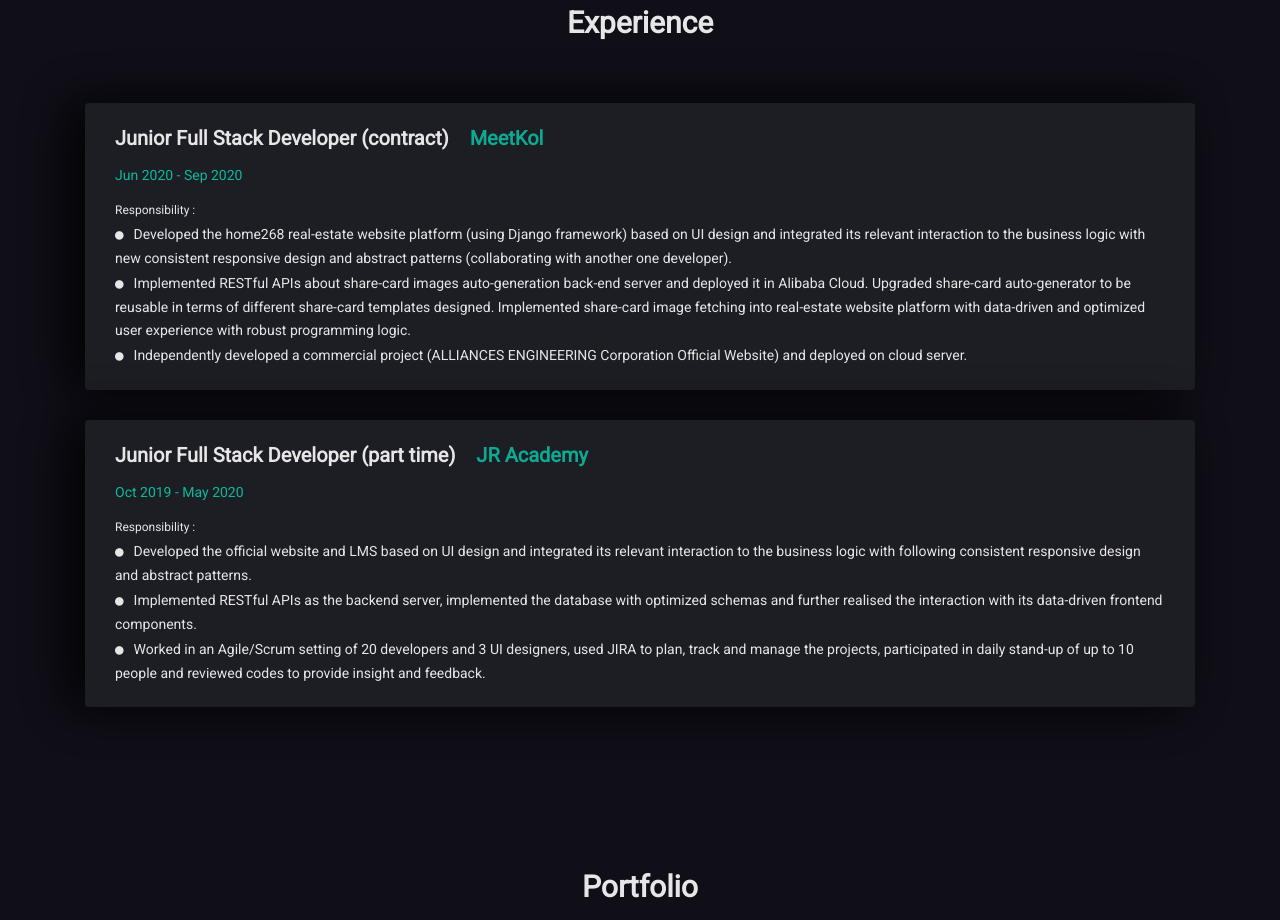
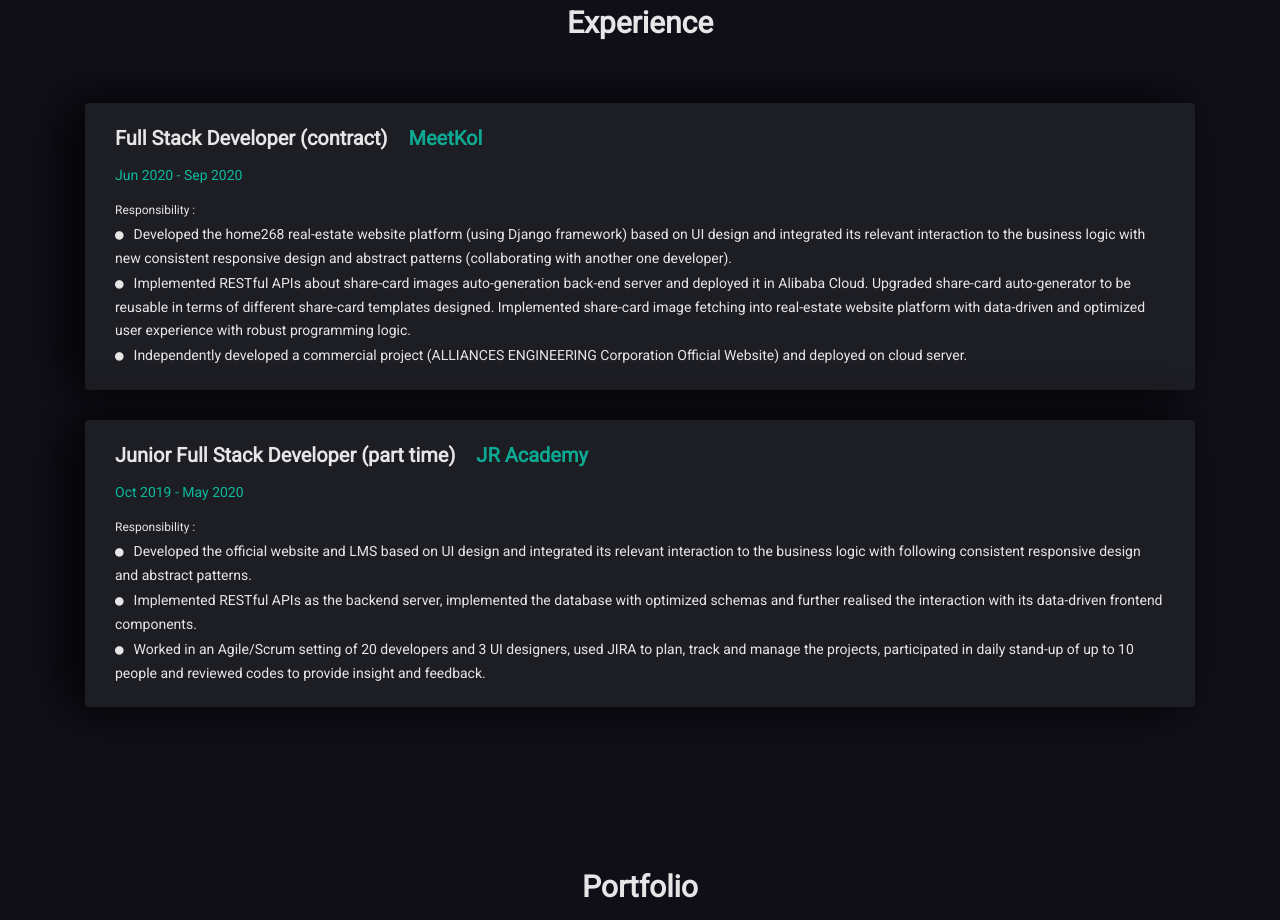
Before and after one commit to Qinchengqiang/stevenqin, a plain HTML site: page index.html in a window 1280 px wide. Shown: the part 2118-3038 px from the top of the page. Drawn offline with Linux system fonts and the light colour scheme.

Commit message:
update contents

```diff
--- a/index.html
+++ b/index.html
@@ -320,7 +320,7 @@
                             <!-- Education Institutes-->
                             <div class="mh-work-item dark-bg wow fadeInUp" data-wow-duration="0.8s"
                                  data-wow-delay="0.4s">
-                                <h4>Junior Full Stack Developer (contract)
+                                <h4>Full Stack Developer (contract)
                                     <a href="https://www.meetkol.org/" target="_blank" class="pl-3">MeetKol</a></h4>
                                 <div class="mh-eduyear">Jun 2020 - Sep 2020</div>
                                 <span>Responsibility :</span>
```
